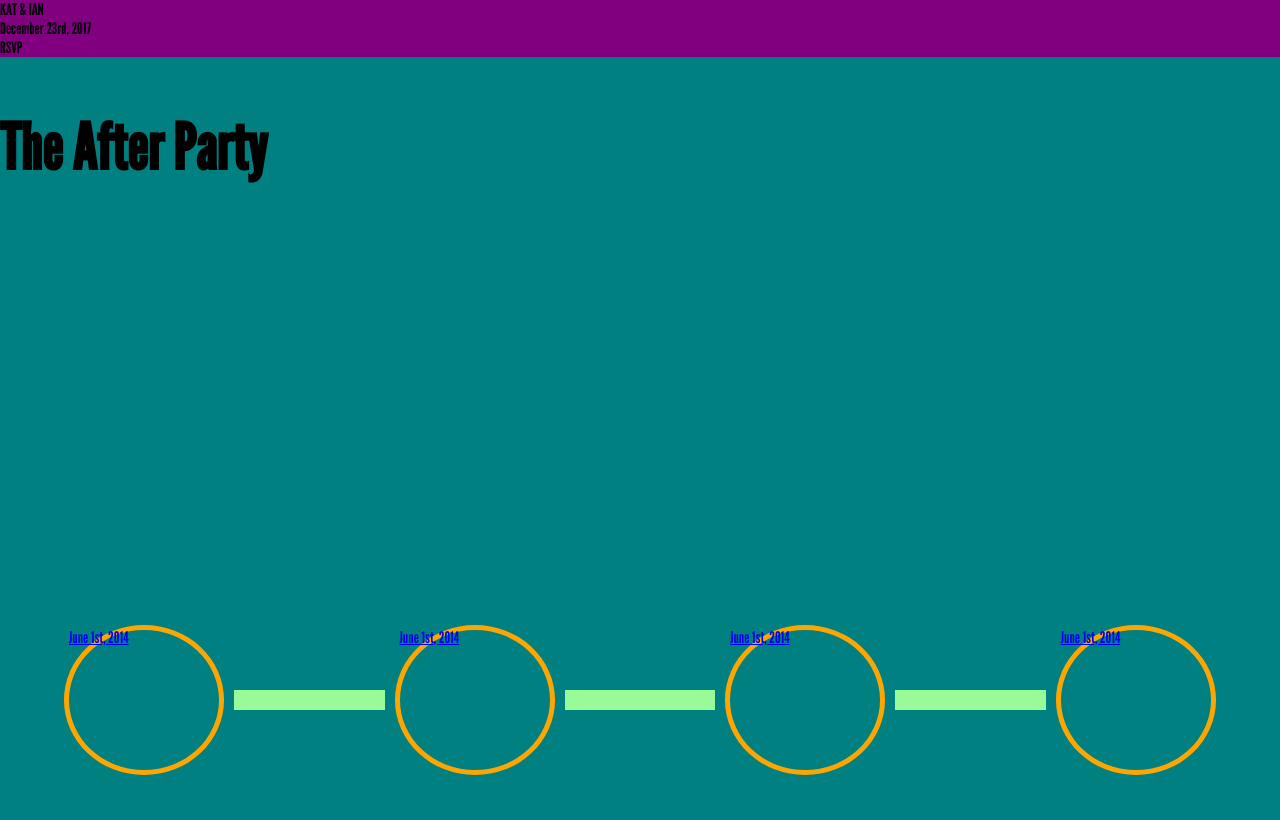
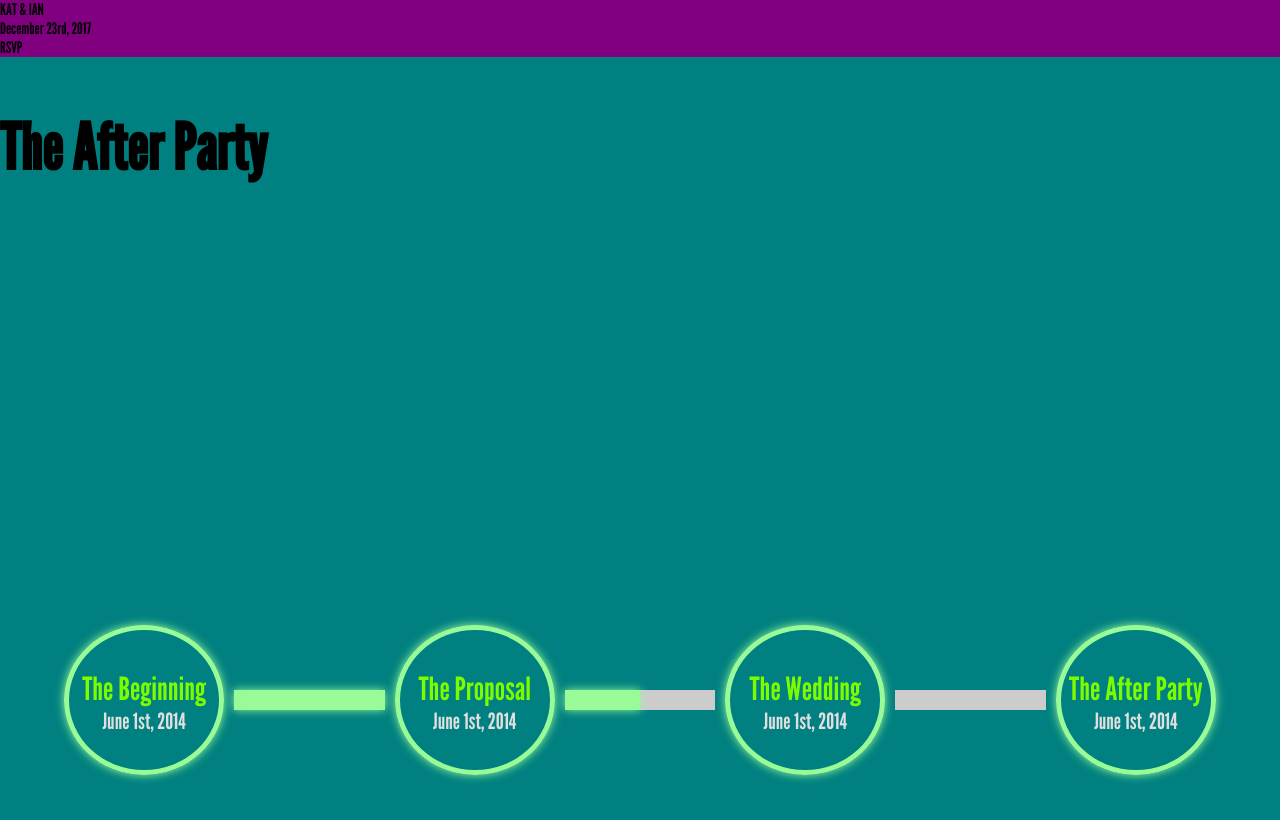
Before and after one commit to ianlamb/katsaidyes, a website: page public/index.html in a window 1280 px wide. Drawn offline with Linux system fonts and the light colour scheme.

Commit message:
work on the timeline nav

```diff
--- a/public/app.css
+++ b/public/app.css
@@ -50,28 +50,76 @@ h2 {
     flex-direction: row;
 }
 
+.timeline-nav-divider {
+    position: relative;
+    flex: 1;
+    height: 20px;
+    margin: 65px 10px;
+    background: #ccc;
+}
+
+.timeline-nav-divider:after {
+    content: '';
+    position: absolute;
+    top: 0;
+    left: 0;
+    bottom: 0;
+    width: 0;
+    background: palegreen;
+    box-shadow: 0 0 10px palegreen;
+    transition: width 1.5s ease-out;
+}
+.timeline-nav-divider.active:after {
+    width: 50%;
+}
+.timeline-nav-divider.complete:after {
+    width: 100%;
+}
+
 .timeline-nav-item {
+    position: relative;
     flex: 1;
     margin: 0;
     padding: 0;
     height: 150px;
     width: 150px;
-    border: 5px solid orange;
+    border: 5px solid palegreen;
+    box-shadow: 0 0 10px palegreen;
     border-radius: 50%;
 }
 
-.timeline-nav-divider {
-    flex: 1;
-    height: 20px;
-    margin: 65px 10px;
-    background: palegreen;
-}
-
 .timeline-nav-link {
+    position: absolute;
     display: block;
     width: 100%;
     height: 100%;
-    line-height: 100%;
+    z-index: 2;
+    border-radius: 50%;
+    transition: background 200ms ease-out;
+}
+.timeline-nav-link:hover {
+    background: rgba(255, 255, 255, 0.3);
+}
+
+.timeline-title {
+    position: relative;
+    display: block;
+    z-index: 1;
+    text-align: center;
+    margin-top: 40px;
+    line-height: 40px;
+    font-size: 2rem;
+    color: lawngreen;
+}
+
+.timeline-date {
+    position: relative;
+    display: block;
+    z-index: 1;
+    text-align: center;
+    line-height: 24px;
+    font-size: 1.4rem;
+    color: #dfdfdf;
 }
 
 .cover {
--- a/public/app.js
+++ b/public/app.js
@@ -0,0 +1,8 @@
+var dividers = document.querySelectorAll('.timeline-nav-divider');
+
+setTimeout(function() {
+    dividers[0].classList.add('complete');
+}, 500);
+setTimeout(function() {
+    dividers[1].classList.add('active');
+}, 2000);
--- a/public/index.html
+++ b/public/index.html
@@ -31,31 +31,27 @@
 
             <div class="timeline-nav">
                 <div class="timeline-nav-item">
-                    <a href="#first-date" class="timeline-nav-link">
-                        <div class="timeline-title"></div>
-                        <div class="timeline-date">June 1st, 2014</div>
-                    </a>
+                    <a href="#first-date" class="timeline-nav-link"></a>
+                    <div class="timeline-title">The Beginning</div>
+                    <div class="timeline-date">June 1st, 2014</div>
                 </div>
                 <div class="timeline-nav-divider"></div>
                 <div class="timeline-nav-item">
-                    <a href="#proposal" class="timeline-nav-link">
-                        <div class="timeline-title"></div>
-                        <div class="timeline-date">June 1st, 2014</div>
-                    </a>
+                    <a href="#proposal" class="timeline-nav-link"></a>
+                    <div class="timeline-title">The Proposal</div>
+                    <div class="timeline-date">June 1st, 2014</div>
                 </div>
                 <div class="timeline-nav-divider"></div>
                 <div class="timeline-nav-item">
-                    <a href="#wedding" class="timeline-nav-link">
-                        <div class="timeline-title"></div>
-                        <div class="timeline-date">June 1st, 2014</div>
-                    </a>
+                    <a href="#wedding" class="timeline-nav-link"></a>
+                    <div class="timeline-title">The Wedding</div>
+                    <div class="timeline-date">June 1st, 2014</div>
                 </div>
                 <div class="timeline-nav-divider"></div>
                 <div class="timeline-nav-item">
-                    <a href="#after-party" class="timeline-nav-link">
-                        <div class="timeline-title"></div>
-                        <div class="timeline-date">June 1st, 2014</div>
-                    </a>
+                    <a href="#after-party" class="timeline-nav-link"></a>
+                    <div class="timeline-title">The After Party</div>
+                    <div class="timeline-date">June 1st, 2014</div>
                 </div>
             </div>
         </div>
```
